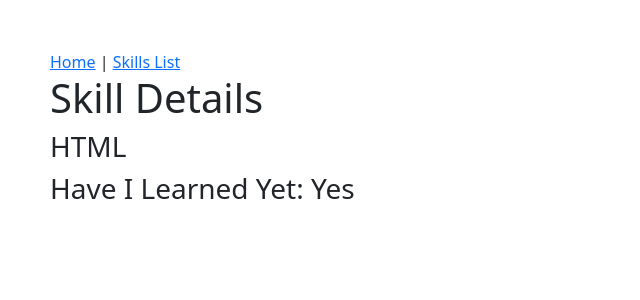
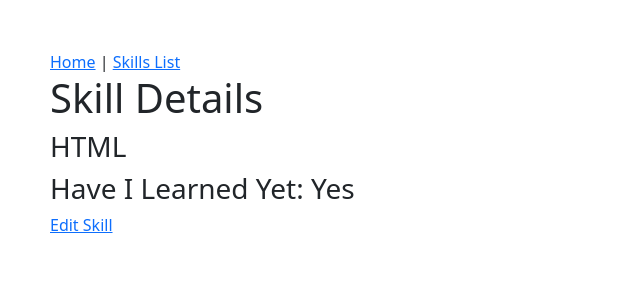
Before and after one commit to jkawashiri/express-dev-skills, a Node server app: page /skills/1234 in a window 1280 px wide. Shown: the top 300 px of the page, without its empty margins (0-640 px from the left). Run offline with Node 20, Linux system fonts and the light colour scheme.

Commit message:
adds ability to edit skill

```diff
--- a/controllers/skills.js
+++ b/controllers/skills.js
@@ -5,7 +5,9 @@ module.exports = {
     show,
     new: newSkill,
     create,
-    delete: deleteSkill
+    delete: deleteSkill,
+    edit,
+    update
 }
 
 function index(req, res) {
@@ -36,3 +38,16 @@ function deleteSkill(req, res) {
     Skill.deleteOne(req.params.id)
     res.redirect('/skills')
 }
+
+function edit(req, res) {
+    const skill = Skill.getOne(req.params.id)
+    res.render('skills/edit', {
+        title: 'Edit Skill',
+        skill
+    })
+}
+
+function update(req, res) {
+    Skill.update(req.params.id, req.body)
+    res.redirect(`/skills/${req.params.id}`)
+}
--- a/models/skill.js
+++ b/models/skill.js
@@ -10,7 +10,8 @@ module.exports = {
     getAll,
     getOne,
     create,
-    deleteOne
+    deleteOne,
+    update
 }
 
 function getAll() {
@@ -33,3 +34,9 @@ function deleteOne(id) {
     const idx = skills.findIndex(skill => skill.id === id)
     skills.splice(idx, 1)
 }
+
+function update(id, updatedSkill) {
+    id = parseInt(id)
+    const skill = skills.find(skill => skill.id === id)
+    Object.assign(skill, updatedSkill)
+}
--- a/routes/skills.js
+++ b/routes/skills.js
@@ -12,9 +12,13 @@ router.get('/', skillsCtrl.index)
 router.get('/new', skillsCtrl.new)
 // GET /skills/:id
 router.get('/:id', skillsCtrl.show)
+// GET /skills/:id/edit
+router.get('/:id/edit', skillsCtrl.edit)
 // POST /skills
 router.post('/', skillsCtrl.create)
 // new route below
 router.delete('/:id', skillsCtrl.delete)
+// PUT /skills/:id
+router.put('/:id', skillsCtrl.update)
 
 module.exports = router;
--- a/views/skills/show.ejs
+++ b/views/skills/show.ejs
@@ -2,5 +2,6 @@
 
     <h3><%= skill.skill %></h3>
     <h3>Have I Learned Yet: <%= skill.acquired ? 'Yes' : 'No' %></h3>
+    <a href="/skills/<%= skill.id %>/edit">Edit Skill</a>
 
 <%- include('../partials/footer') %>
```
Also changed, not shown: views/skills/edit.ejs (added, +8 -0 lines).
